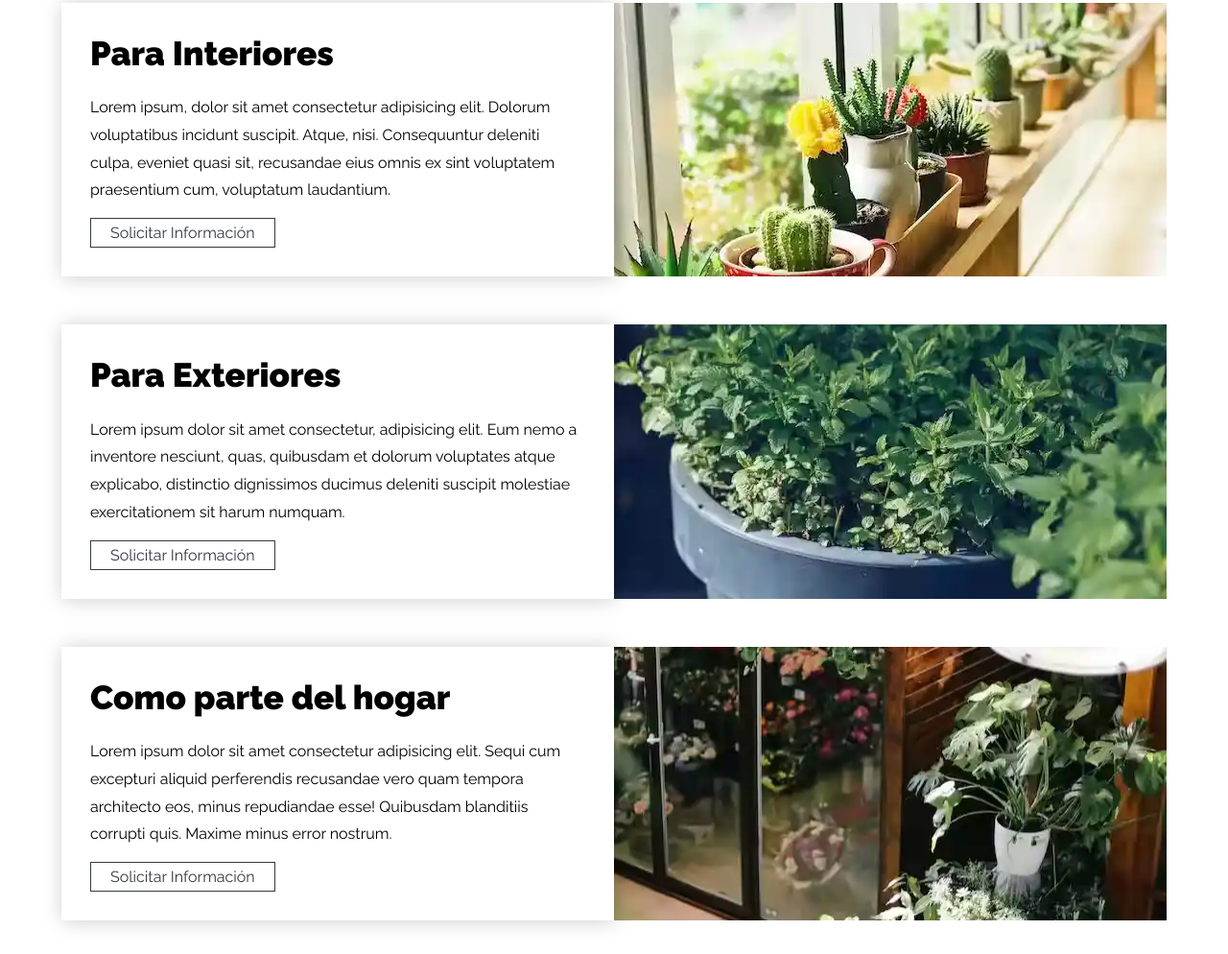
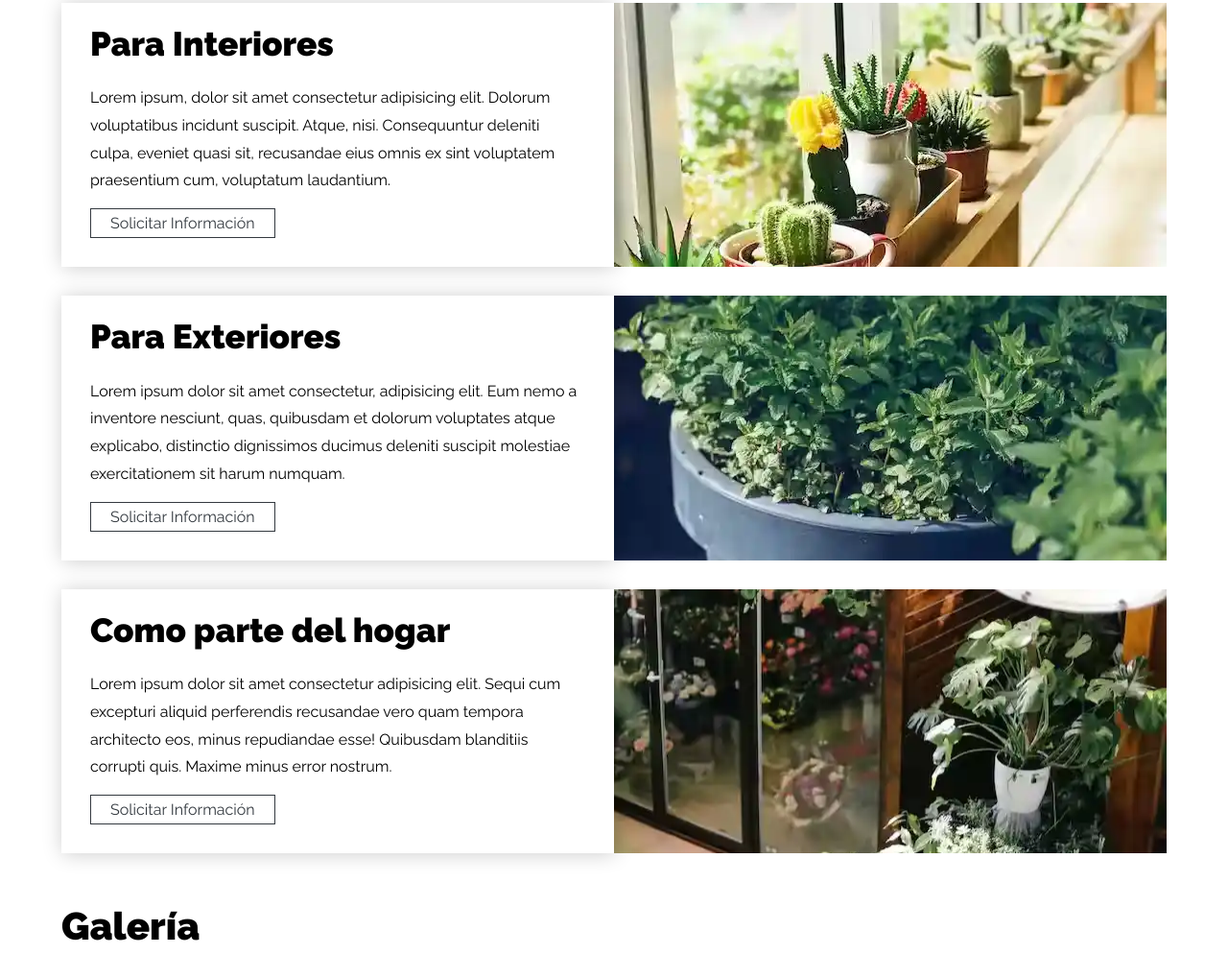
Before and after one commit to diegonzalodev/mi-pequenia-plantita, a website: page index.html in a window 1280 px wide. Shown: the part 1683-2677 px from the top of the page at 96% size. Drawn offline with Linux system fonts and the light colour scheme.

Commit message:
modificando section modelos

```diff
--- a/scss/sitio/_modelos.scss
+++ b/scss/sitio/_modelos.scss
@@ -9,14 +9,15 @@
 .modelo {
   background-position: center;
   background-repeat: no-repeat;
-  margin-bottom: 5rem;
+  margin-bottom: 3rem;
   display: grid;
   grid-template-rows: repeat(2, 1fr);
   &__contenido {
     background-color: $blanco;
-    padding: 3rem;
+    padding: 2rem 3rem 3rem 3rem;
   }
   &__titulo {
+    margin-top: 0;
     font-size: 2.8rem;
   }
 }
@@ -31,4 +32,5 @@
 
 .hogar {
   background-image: url('../img/parte-del-hogar.webp');
+  margin-bottom: 5rem;
 }
```
Also changed, not shown: css/style.css.
